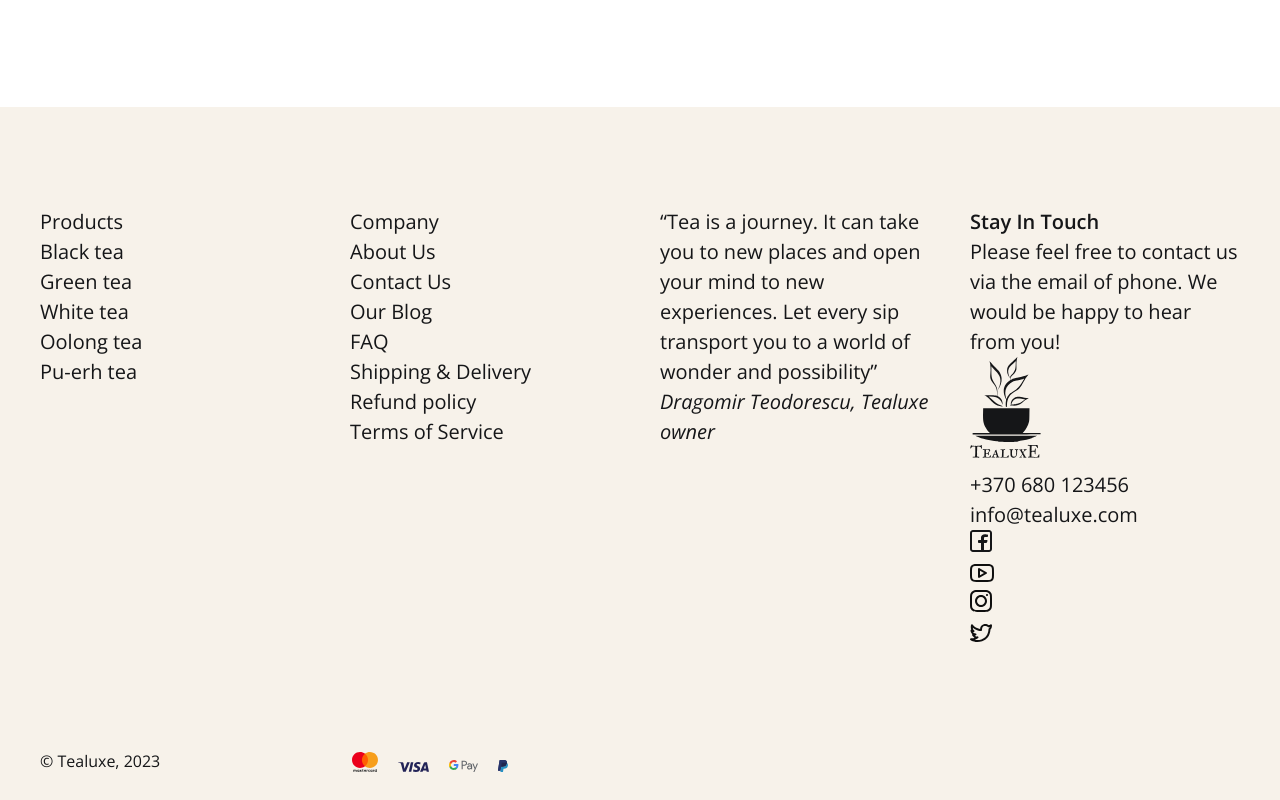
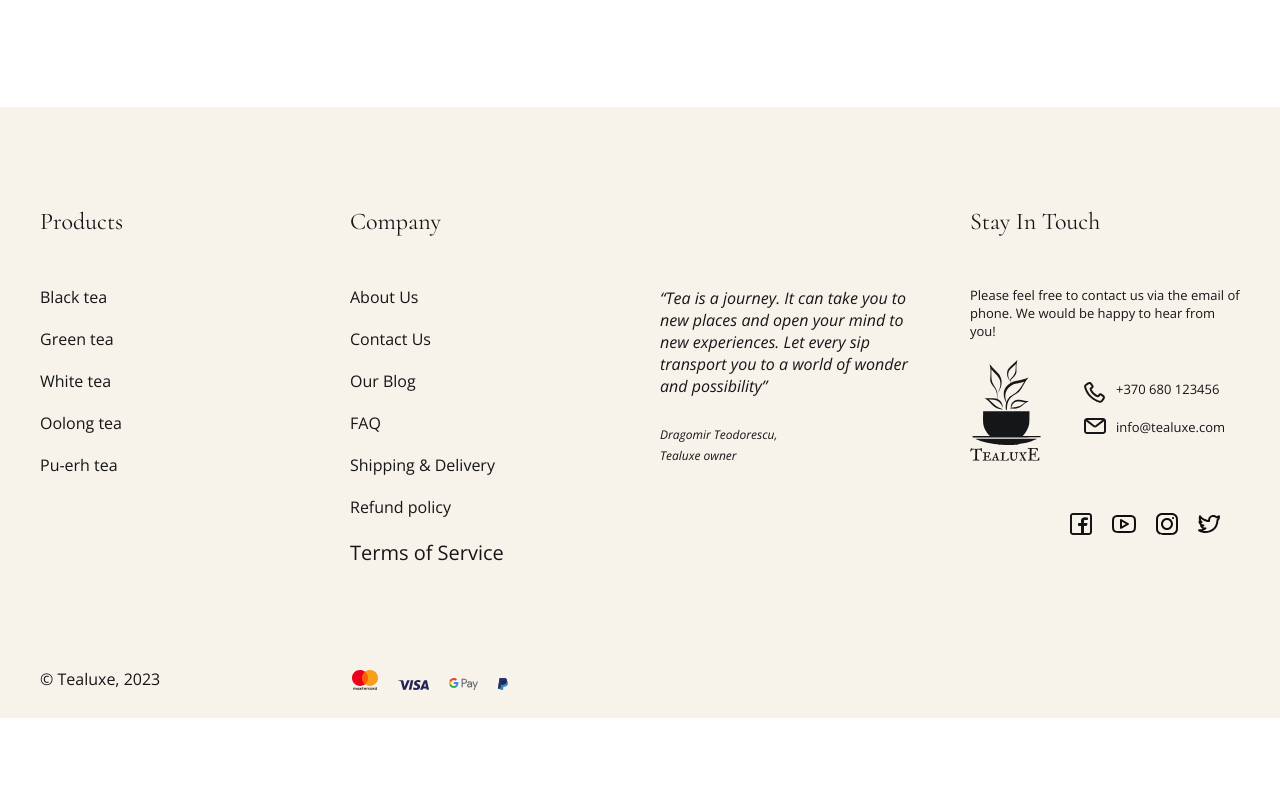
Before and after one commit to ShumnaIryna/Tea_Luxe, a plain HTML site: page index.html in a window 1280 px wide. Shown: the part 4102-4902 px from the top of the page. After the commit the page ends 4820 px from the top, so only its background shows below. Drawn offline with nearby package versions, Linux system fonts and the light colour scheme; files whose address does not match are found by name.

Commit message:
completed footer

```diff
--- a/css/style.css
+++ b/css/style.css
@@ -452,14 +452,114 @@ body {
 grid-template-columns: 270px 270px 270px 270px; => repeat(4, 1fr);
 */
 
+.footer__products-title,
+.footer__company-title,
+.footer__contacts-title {
+  font-family: "Cormorant", serif;
+  font-size: 24px;
+  font-weight: 400;
+  line-height: normal;
+  margin-bottom: 50px;
+}
+
+.footer__products-item,
+.footer__company-item:not(:last-child) {
+  font-size: 16px;
+  line-height: normal;
+  padding-bottom: 20px;
+}
+
+.footer__blockquote-text {
+  font-size: 16px;
+  font-style: italic;
+  line-height: normal;
+  margin-top: 80px;
+  margin-bottom: 20px;
+}
+
+.footer__blockquote-author {
+  font-size: 12px;
+  max-width: 130px;
+}
+
+.footer__blockquote-author span {
+  display: block;
+}
+
+.footer__contacts-text {
+  font-size: 13px;
+  line-height: normal;
+  margin-bottom: 20px;
+}
+
+.footer__nav {
+  display: flex;
+  flex-wrap: wrap;
+}
+
+.footer__nav-contacts {
+  margin-top: 20px;
+}
+
+.footer__nav-logo {
+  margin-right: 40px;
+}
+
+.footer__nav-phone,
+.footer__nav-email {
+  font-size: 13px;
+  line-height: normal;
+  margin-bottom: 20px;
+  padding-left: 32px;
+  position: relative;
+  display: block;
+}
+
+.footer__nav-email::before {
+  position: absolute;
+  content: "";
+  left: 0;
+  width: 22px;
+  height: 16px;
+  background-image: url(../images/mail.svg);
+}
+
+.footer__nav-phone::before {
+  position: absolute;
+  content: "";
+  left: 0;
+  top: 2px;
+  width: 21px;
+  height: 21px;
+  background-image: url(../images/phone.svg);
+}
+
+.footer__social {
+  margin-top: 40px;
+  margin-left: 100px;
+}
+
+.footer__social-list {
+  display: flex;
+  align-items: center;
+  gap: 0px 20px;
+}
+
+.footer__social-link {
+  display: grid;
+}
+
 .footer__bottom {
   display: flex;
 }
+
 .footer__copy {
   font-size: 16px;
   line-height: normal;
+  font-style: normal;
   margin-right: 192px;
 }
+
 .partners__logo {
   display: flex;
   align-items: center;
--- a/index.html
+++ b/index.html
@@ -402,7 +402,9 @@
             <p class="footer__blockquote-text">“Tea is a journey. It can take you to
               new places and open your mind to new experiences. Let every sip
               transport you to a world of wonder and possibility”</p>
-              <cite class="footer__blockquote-author">Dragomir Teodorescu, Tealuxe owner</cite>
+              <cite class="footer__blockquote-author">Dragomir Teodorescu,
+                <span>Tealuxe owner</span>
+              </cite>
           </blockquote>
           <div class="footer__contacts">
             <h5 class="footer__contacts-title">Stay In Touch</h5>
```
Also changed, not shown: images/mail.svg (added), images/phone.svg (added).
